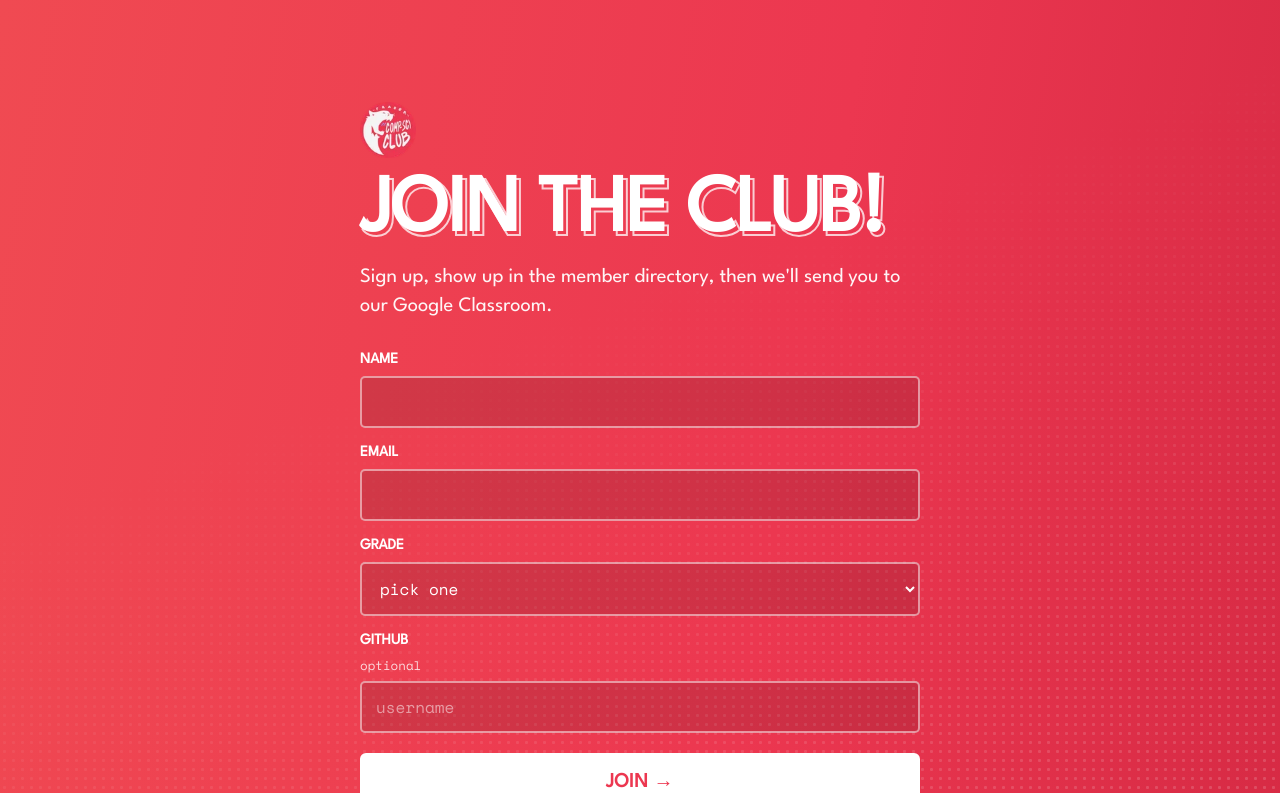
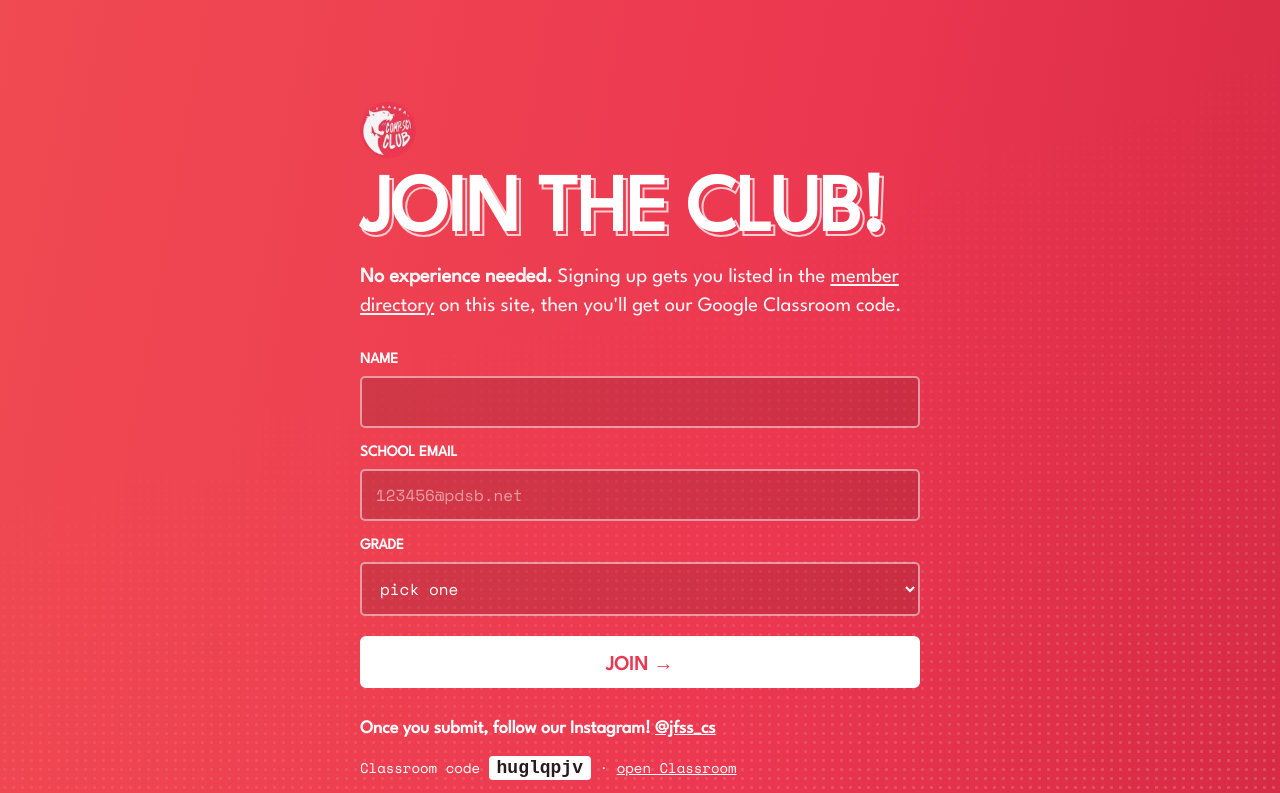
Before and after one commit to FraserHacks/csclub, a SvelteKit app: page /join in a window 1280 px wide. Shown: the top 793 px of the page. Built offline with nearby package versions, Linux system fonts and the light colour scheme.

Commit message:
Rework signup form, default role to Builder

```diff
--- a/src/lib/server/baserow.js
+++ b/src/lib/server/baserow.js
@@ -37,7 +37,7 @@ export async function listMembers() {
 	});
 	return results.map((r) => ({
 		name: r.Name?.trim() ?? '',
-		role: r.Role?.trim() || 'Member',
+		role: r.Role?.trim() || 'Builder',
 		exec: Boolean(r.Exec),
 		github: r.GitHub?.trim().replace(/^@/, '') ?? '',
 		projects: (r.Projects ?? '').split(/\s+/).filter((u) => u.startsWith('https://'))
--- a/src/routes/+page.svelte
+++ b/src/routes/+page.svelte
@@ -245,7 +245,7 @@
 					<span class="av">{initials(m.name)}</span>
 					<div class="m-name"><b>{m.name}</b><span class="role {m.exec ? 'role--exec' : 'role--member'}">{m.role}</span></div>
 					<div class="m-projects">
-						{#each m.projects as url}<a href={url} target="_blank" rel="noopener">{projectName(url)}</a>{:else}<span class="none">first project coming soon!</span>{/each}
+						{#each m.projects as url}<a href={url} target="_blank" rel="noopener">{projectName(url)}</a>{:else}<span class="none">building something soon?</span>{/each}
 					</div>
 					{#if m.github}<a class="m-gh" href="https://github.com/{m.github}" target="_blank" rel="noopener">@{m.github}</a>{/if}
 				</div>
--- a/src/routes/join/+page.server.js
+++ b/src/routes/join/+page.server.js
@@ -1,5 +1,4 @@
-import { fail, redirect } from '@sveltejs/kit';
-import { CLASSROOM_URL } from '#lib/data.js';
+import { fail } from '@sveltejs/kit';
 import { createMember, emailExists, hasToken } from '#lib/server/baserow.js';
 
 export const actions = {
@@ -30,6 +29,6 @@ export const actions = {
 			return fail(502, { ...values, error: 'Something broke. Try again, or use the classroom code below!' });
 		}
 
-		redirect(303, CLASSROOM_URL, { external: true });
+		return { success: true };
 	}
 };
--- a/src/routes/join/+page.svelte
+++ b/src/routes/join/+page.svelte
@@ -1,8 +1,20 @@
 <script>
-	import { SITE_URL, CLASSROOM_CODE, CLASSROOM_URL } from '#lib/data.js';
+	import { SITE_URL, CLASSROOM_CODE, CLASSROOM_URL, INSTAGRAM } from '#lib/data.js';
 
 	let { form } = $props();
 	let sending = $state(false);
+	let missing = $state([]);
+
+	function submit(e) {
+		const data = new FormData(e.currentTarget);
+		missing = ['name', 'email', 'grade'].filter((k) => !String(data.get(k) ?? '').trim());
+		if (!missing.includes('email') && !/^\S+@\S+\.\S+$/.test(String(data.get('email')).trim())) missing.push('email');
+		if (missing.length) return e.preventDefault();
+		sending = true;
+	}
+
+	const clear = (k) => (missing = missing.filter((m) => m !== k));
+	const labels = { name: 'name', email: 'a valid school email', grade: 'grade' };
 </script>
 
 <svelte:window onpageshow={() => (sending = false)} />
@@ -20,23 +32,35 @@
 	<div class="wrap">
 		<a class="brand" href="/"><img src="/assets/logo_small.webp" alt="Fraser Comp Sci Club logo" width="56" height="56"></a>
 		<h1 class="section-title"><span class="echo" data-echo="Join the club!">Join the club!</span></h1>
-		<p class="section-lede">Sign up, show up in the member directory, then we'll send you to our Google Classroom.</p>
+		<p class="section-lede"><b>No experience needed.</b> Signing up gets you listed in the <a href="/#members">member directory</a> on this site, then you'll get our Google Classroom code.</p>
 
-		<form method="POST" onsubmit={() => (sending = true)}>
-			<label>Name<input name="name" autocomplete="name" value={form?.name ?? ''}></label>
-			<label>Email<input name="email" inputmode="email" autocomplete="email" value={form?.email ?? ''}></label>
-			<label>Grade
-				<select name="grade" value={form?.grade ?? ''}>
+		{#if form?.success}
+			<div class="done">
+				<p>You're in! Google Classroom Code:</p>
+				<code>{CLASSROOM_CODE}</code>
+				<a class="btn btn--solid" href={CLASSROOM_URL}>Open Classroom →</a>
+			</div>
+		{:else}
+		<form method="POST" novalidate onsubmit={submit}>
+			<label class:bad={missing.includes('name')}>Name<input name="name" autocomplete="name" value={form?.name ?? ''} oninput={() => clear('name')}></label>
+			<label class:bad={missing.includes('email')}>School email<input name="email" inputmode="email" autocomplete="email" placeholder="123456@pdsb.net" value={form?.email ?? ''} oninput={() => clear('email')}></label>
+			<label class:bad={missing.includes('grade')}>Grade
+				<select name="grade" value={form?.grade ?? ''} onchange={() => clear('grade')}>
 					<option value="">pick one</option>
 					{#each ['9', '10', '11', '12'] as g}<option value={g}>{g}</option>{/each}
 				</select>
 			</label>
-			<label>GitHub <small>optional</small><input name="github" autocomplete="off" autocapitalize="off" spellcheck="false" placeholder="username" value={form?.github ?? ''}></label>
-			{#if form?.error}<p class="err" role="alert">{form.error}</p>{/if}
+			{#if missing.length}
+				<p class="err" role="alert">Not submitted! Missing {missing.map((k) => labels[k]).join(', ')}.</p>
+			{:else if form?.error}
+				<p class="err" role="alert">{form.error}</p>
+			{/if}
 			<button class="btn btn--solid" disabled={sending}>{sending ? 'Joining...' : 'Join →'}</button>
 		</form>
+		{/if}
 
-		<p class="code">Classroom code <code>{CLASSROOM_CODE}</code> · <a href={CLASSROOM_URL}>open Classroom</a></p>
+		<p class="insta">Once you submit, follow our Instagram! <a href="https://instagram.com/{INSTAGRAM}" target="_blank" rel="noopener">@{INSTAGRAM}</a></p>
+		{#if !form?.success}<p class="code">Classroom code <code>{CLASSROOM_CODE}</code> · <a href={CLASSROOM_URL}>open Classroom</a></p>{/if}
 	</div>
 </main>
 
@@ -47,14 +71,21 @@
 	.section-title { font-size: clamp(44px, 10vw, 80px); }
 	form { display: grid; gap: 14px; margin-top: 28px; }
 	label { display: grid; gap: 6px; font-weight: 800; text-transform: uppercase; font-size: 15px; }
-	label small { font-family: var(--mono); font-weight: 400; text-transform: none; opacity: .8; }
 	input, select { font-family: var(--mono); font-size: 16px; padding: 12px 14px; border-radius: 5px; border: 2px solid rgba(255,255,255,.5); background: rgba(0,0,0,.12); color: var(--white); width: 100%; }
 	input::placeholder { color: rgba(255,255,255,.5); }
 	input:focus, select:focus { outline: none; border-color: var(--white); }
+	.bad input, .bad select { border: 3px solid var(--ink); background: rgba(0,0,0,.3); }
 	option { color: var(--ink); }
-	.err { background: var(--ink); padding: 10px 14px; border-radius: 5px; font-family: var(--mono); font-size: 14px; }
+	.err { background: var(--ink); padding: 12px 16px; border-radius: 5px; font-family: var(--mono); font-size: 16px; font-weight: 700; border-left: 6px solid var(--white); }
 	.btn { margin-top: 6px; cursor: pointer; font-size: 20px; }
 	.btn:disabled { opacity: .7; cursor: wait; }
-	.code { margin-top: 28px; font-family: var(--mono); font-size: 14px; }
+	.insta { margin-top: 28px; font-weight: 800; font-size: 18px; }
+	.code { margin-top: 14px; font-family: var(--mono); font-size: 14px; }
 	.code code { font-weight: 700; font-size: 18px; background: var(--white); color: var(--ink); padding: 2px 8px; border-radius: 4px; }
+	.done { margin-top: 28px; display: grid; justify-items: start; gap: 14px; }
+	.done p { font-weight: 800; text-transform: uppercase; font-size: 22px; }
+	.done code { font-family: var(--mono); font-weight: 700; font-size: clamp(40px, 12vw, 72px); background: var(--white); color: var(--ink); padding: 8px 20px; border-radius: 6px; letter-spacing: .06em; word-break: break-all; }
+	@media (max-width: 520px) {
+		.code code { display: block; width: max-content; margin: 8px 0; font-size: 32px; padding: 6px 14px; letter-spacing: .06em; }
+	}
 </style>
```
Also changed, not shown: src/lib/data.js, 1 other file (tests, documents, lock files or other folders).
